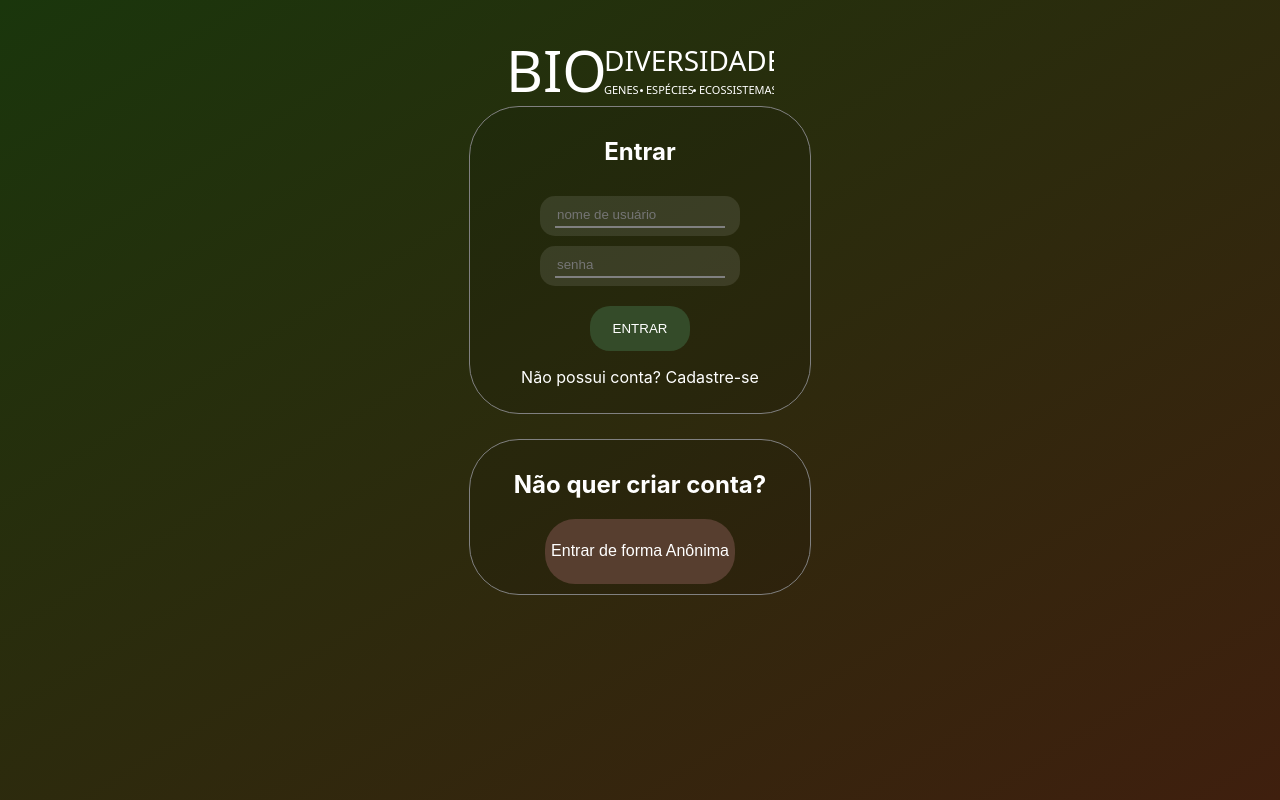
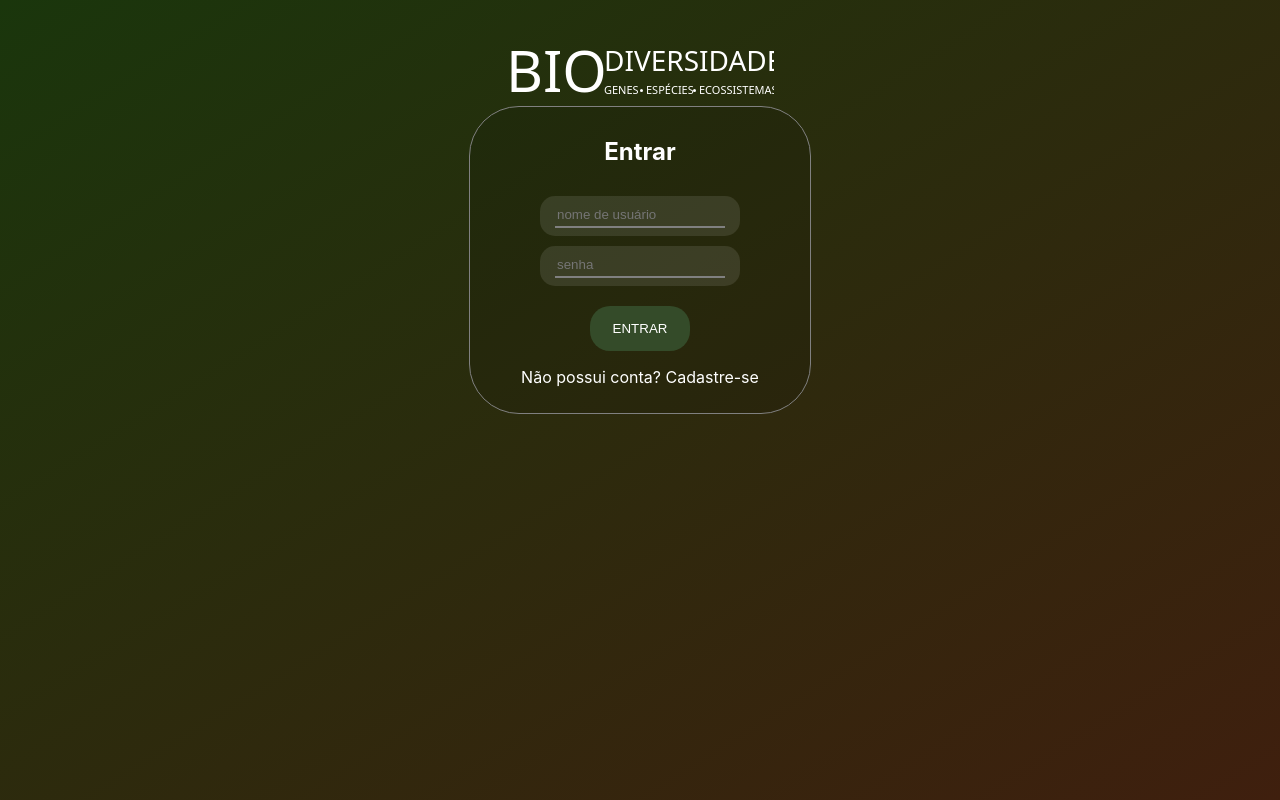
Before and after one commit to chap0lin/biodiversidade, a React (Create React App) app: page / in a window 1280 px wide. Built offline with nearby package versions, Linux system fonts and the light colour scheme.

Commit message:
adicionando icone e title, e removendo entrar

```diff
--- a/public/index.html
+++ b/public/index.html
@@ -4,12 +4,13 @@
     <meta charset="utf-8" />
     <meta name="viewport" content="width=device-width, initial-scale=1" />
     <meta name="theme-color" content="#000000" />
+    <link rel="shortcut icon" href="Biologia.png" />
     <meta
       name="description"
       content="Web site created using create-react-app"
     />
 
-    <title>React App</title>
+    <title>Biodiversidade</title>
   </head>
   <body>
     <noscript>You need to enable JavaScript to run this app.</noscript>
--- a/src/pages/Login/index.js
+++ b/src/pages/Login/index.js
@@ -1,5 +1,5 @@
 import React, {useState, useEffect} from 'react'
-import {Link, useHistory} from 'react-router-dom'
+import {useHistory} from 'react-router-dom'
 import Background from '../../components/background'
 import api from '../../services/api'
 import './styles.css'
@@ -127,12 +127,6 @@ function Login(){
 
                     <p onClick={switchSignupMode}>Já possui conta? Entre</p>
                 </div>
-                <div className="anon-container">
-                    <h2 className="container-title">Não quer criar conta?</h2>
-                    <Link to="/title" >
-                        <button>Entrar de forma Anônima</button>
-                    </Link>
-                </div>
             </Background>
         </div>
     )
```
Also changed, not shown: public/Biologia.png (added).
